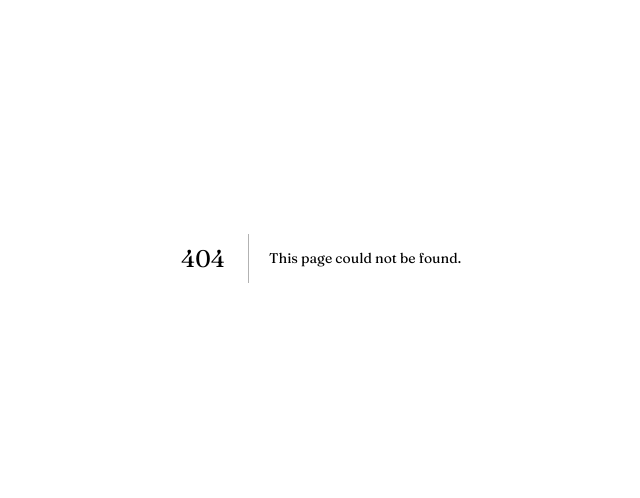
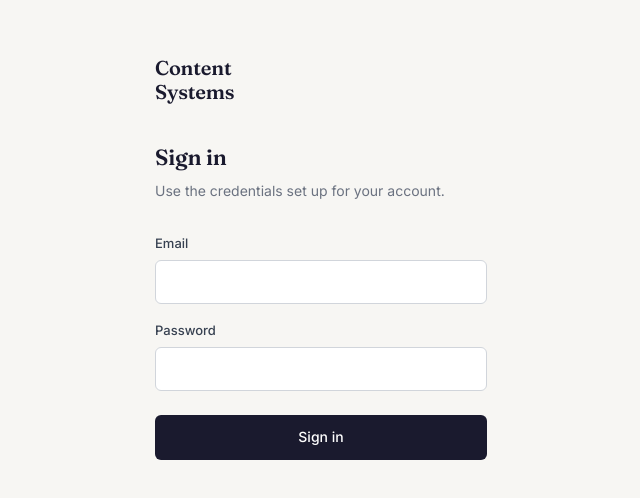
Before and after one commit to keri-maijala/content-systems-platform, a Next.js app in the folder ui/: page /login in a window 1280 px wide. Before the commit this address had no page. Shown: the part 142-640 px from the top of the page, without its empty margins (319-959 px from the left). Built offline with nearby package versions, Linux system fonts and the light colour scheme.

Commit message:
Add login screen

```diff
--- /dev/null
+++ b/ui/app/login/page.tsx
@@ -0,0 +1,207 @@
+'use client';
+
+import { useState, Suspense } from 'react';
+import { useSearchParams, useRouter } from 'next/navigation';
+
+function LoginForm() {
+  const searchParams = useSearchParams();
+  const router = useRouter();
+  const clientKey = searchParams.get('client') || 'demo';
+
+  const [email, setEmail] = useState('');
+  const [password, setPassword] = useState('');
+  const [error, setError] = useState('');
+  const [loading, setLoading] = useState(false);
+
+  async function handleSubmit(e: React.FormEvent) {
+    e.preventDefault();
+    setError('');
+    setLoading(true);
+
+    try {
+      const res = await fetch('/api/auth/login', {
+        method: 'POST',
+        headers: { 'Content-Type': 'application/json' },
+        body: JSON.stringify({ email, password, clientKey }),
+      });
+
+      const data = await res.json();
+
+      if (!res.ok) {
+        setError(data.error || 'Something went wrong. Try again.');
+        setLoading(false);
+        return;
+      }
+
+      router.push(`/?client=${clientKey}`);
+    } catch {
+      setError('Something went wrong. Try again.');
+      setLoading(false);
+    }
+  }
+
+  return (
+    <div style={{
+      minHeight: '100vh',
+      display: 'flex',
+      alignItems: 'center',
+      justifyContent: 'center',
+      backgroundColor: 'var(--bg)',
+      fontFamily: 'Inter, system-ui, sans-serif',
+    }}>
+      <div style={{
+        width: '100%',
+        maxWidth: '380px',
+        padding: '0 24px',
+      }}>
+        {/* Wordmark */}
+        <div style={{
+          fontFamily: 'Fraunces, Georgia, serif',
+          fontSize: '20px',
+          fontWeight: 600,
+          color: 'var(--navy)',
+          marginBottom: '40px',
+          letterSpacing: '-0.01em',
+          lineHeight: 1.2,
+        }}>
+          Content<br />Systems
+        </div>
+
+        <h1 style={{
+          fontSize: '22px',
+          fontFamily: 'Fraunces, Georgia, serif',
+          fontWeight: 600,
+          color: '#1A1A2E',
+          marginBottom: '8px',
+          letterSpacing: '-0.01em',
+        }}>
+          Sign in
+        </h1>
+        <p style={{
+          fontSize: '14px',
+          color: '#6B7280',
+          marginBottom: '32px',
+          lineHeight: 1.5,
+        }}>
+          Use the credentials set up for your account.
+        </p>
+
+        <form onSubmit={handleSubmit}>
+          <div style={{ marginBottom: '16px' }}>
+            <label style={{
+              display: 'block',
+              fontSize: '13px',
+              fontWeight: 500,
+              color: '#374151',
+              marginBottom: '6px',
+            }}>
+              Email
+            </label>
+            <input
+              type="email"
+              value={email}
+              onChange={e => setEmail(e.target.value)}
+              required
+              autoComplete="email"
+              style={{
+                width: '100%',
+                padding: '10px 12px',
+                fontSize: '14px',
+                border: '1px solid #D1D5DB',
+                borderRadius: '6px',
+                backgroundColor: '#fff',
+                color: '#111827',
+                outline: 'none',
+                boxSizing: 'border-box',
+                fontFamily: 'Inter, system-ui, sans-serif',
+              }}
+            />
+          </div>
+
+          <div style={{ marginBottom: '24px' }}>
+            <label style={{
+              display: 'block',
+              fontSize: '13px',
+              fontWeight: 500,
+              color: '#374151',
+              marginBottom: '6px',
+            }}>
+              Password
+            </label>
+            <input
+              type="password"
+              value={password}
+              onChange={e => setPassword(e.target.value)}
+              required
+              autoComplete="current-password"
+              style={{
+                width: '100%',
+                padding: '10px 12px',
+                fontSize: '14px',
+                border: '1px solid #D1D5DB',
+                borderRadius: '6px',
+                backgroundColor: '#fff',
+                color: '#111827',
+                outline: 'none',
+                boxSizing: 'border-box',
+                fontFamily: 'Inter, system-ui, sans-serif',
+              }}
+            />
+          </div>
+
+          {error && (
+            <div style={{
+              fontSize: '13px',
+              color: '#DC2626',
+              marginBottom: '16px',
+              padding: '10px 12px',
+              backgroundColor: '#FEF2F2',
+              borderRadius: '6px',
+              border: '1px solid #FECACA',
+            }}>
+              {error}
+            </div>
+          )}
+
+          <button
+            type="submit"
+            disabled={loading}
+            style={{
+              width: '100%',
+              padding: '11px',
+              fontSize: '14px',
+              fontWeight: 500,
+              fontFamily: 'Inter, system-ui, sans-serif',
+              backgroundColor: loading ? '#9CA3AF' : 'var(--navy)',
+              color: '#fff',
+              border: 'none',
+              borderRadius: '6px',
+              cursor: loading ? 'not-allowed' : 'pointer',
+              transition: 'background-color 0.15s ease',
+            }}
+          >
+            {loading ? 'Signing in…' : 'Sign in'}
+          </button>
+        </form>
+      </div>
+    </div>
+  );
+}
+
+export default function LoginPage() {
+  return (
+    <Suspense fallback={
+      <div style={{
+        minHeight: '100vh',
+        display: 'flex',
+        alignItems: 'center',
+        justifyContent: 'center',
+        backgroundColor: 'var(--bg)',
+      }}>
+        <p style={{ fontSize: '14px', color: '#9CA3AF' }}>Loading…</p>
+      </div>
+    }>
+      <LoginForm />
+    </Suspense>
+  );
+}
```
